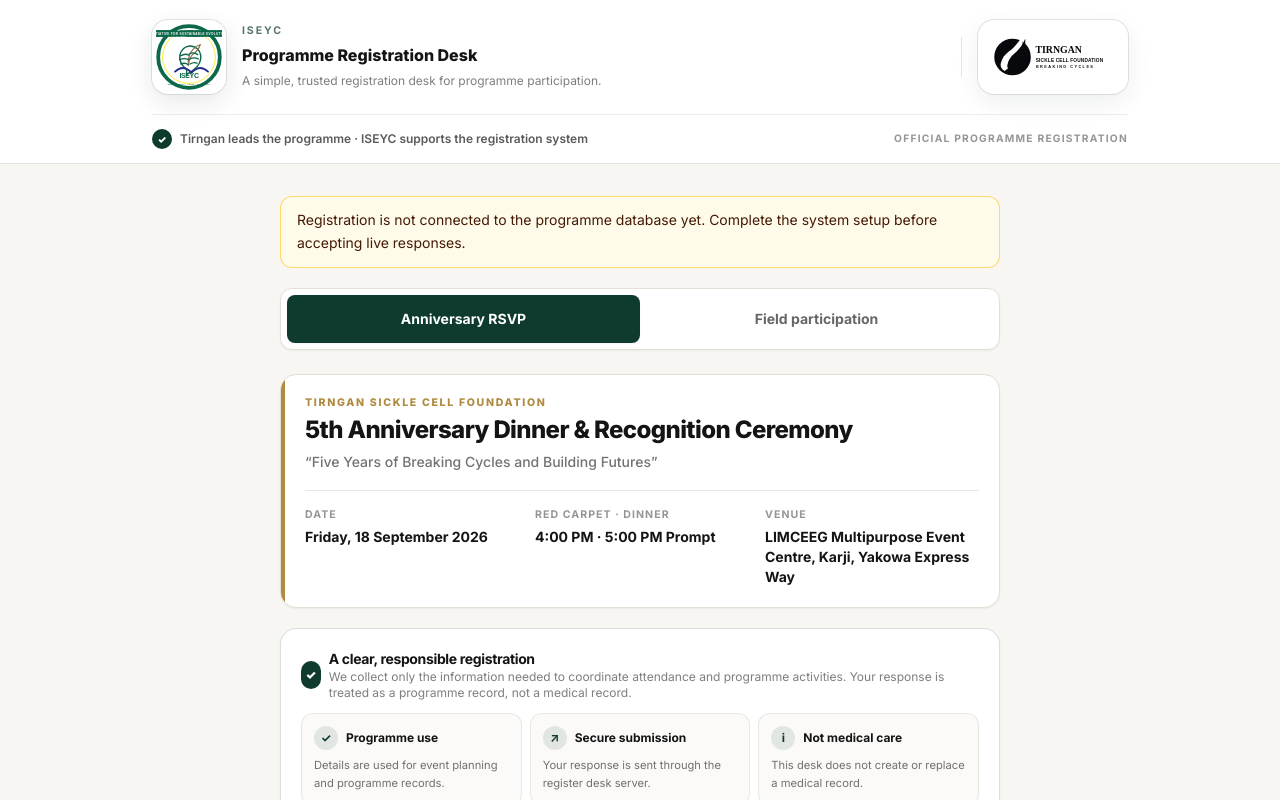
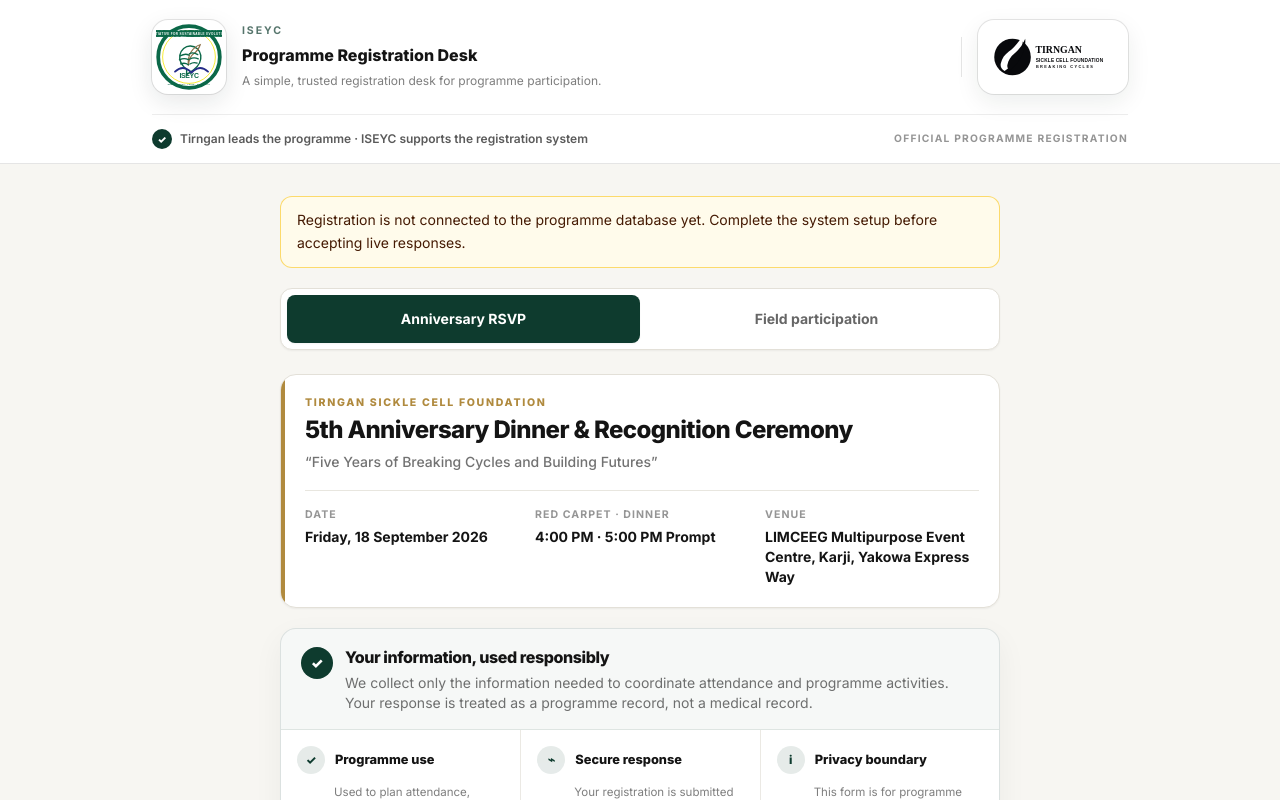
Before and after one commit to mrzulqarnainnadabo/iseyc-field-register-desk, a Next.js app: page / in a window 1280 px wide. Shown: the top 800 px of the page. Built offline with nearby package versions, Linux system fonts and the light colour scheme; no server answers.

Commit message:
refine trust and privacy presentation

```diff
--- a/src/components/TrustStrip.tsx
+++ b/src/components/TrustStrip.tsx
@@ -1,29 +1,31 @@
 import { COPY } from "@/lib/constants";
 
 const trustItems = [
-  { icon: "✓", title: "Programme use", body: "Details are used for event planning and programme records." },
-  { icon: "↗", title: "Secure submission", body: "Your response is sent through the register desk server." },
-  { icon: "i", title: "Not medical care", body: "This desk does not create or replace a medical record." },
+  { icon: "✓", title: "Programme use", body: "Used to plan attendance, seating, recognition and follow-up." },
+  { icon: "⌁", title: "Secure response", body: "Your registration is submitted through the official desk." },
+  { icon: "i", title: "Privacy boundary", body: "This form is for programme records, not clinical or medical records." },
 ];
 
 export function TrustStrip() {
   return (
-    <section aria-label="Registration trust information" className="rounded-2xl border border-desk-green/15 bg-white p-4 shadow-sm sm:p-5">
-      <div className="mb-3 flex items-center gap-2">
-        <span className="flex h-7 w-7 items-center justify-center rounded-full bg-desk-green text-xs font-black text-white" aria-hidden>✓</span>
-        <div>
-          <h2 className="text-sm font-bold text-desk-ink">A clear, responsible registration</h2>
-          <p className="text-xs text-desk-ink/55">{COPY.trustStrip}</p>
+    <section aria-label="Registration information" className="overflow-hidden rounded-2xl border border-desk-green/15 bg-white shadow-[0_10px_30px_rgba(16,34,27,0.05)]">
+      <div className="border-b border-desk-green/10 bg-desk-green/[0.035] px-4 py-4 sm:px-5">
+        <div className="flex items-start gap-3">
+          <span className="mt-0.5 flex h-8 w-8 shrink-0 items-center justify-center rounded-full bg-desk-green text-sm font-black text-white" aria-hidden>✓</span>
+          <div>
+            <h2 className="font-display text-sm font-extrabold tracking-tight text-desk-ink sm:text-base">Your information, used responsibly</h2>
+            <p className="mt-1 max-w-2xl text-xs leading-5 text-desk-ink/60 sm:text-sm">{COPY.trustStrip}</p>
+          </div>
         </div>
       </div>
-      <div className="grid gap-2 sm:grid-cols-3">
+      <div className="grid divide-y divide-desk-line/70 sm:grid-cols-3 sm:divide-x sm:divide-y-0">
         {trustItems.map((item) => (
-          <div key={item.title} className="rounded-xl border border-desk-line/70 bg-desk-paper/55 p-3">
-            <div className="flex items-center gap-2">
-              <span className="flex h-6 w-6 items-center justify-center rounded-full bg-desk-green/10 text-xs font-bold text-desk-green" aria-hidden>{item.icon}</span>
-              <p className="text-xs font-bold text-desk-ink">{item.title}</p>
+          <div key={item.title} className="px-4 py-3.5 sm:px-4 sm:py-4">
+            <div className="flex items-center gap-2.5">
+              <span className="flex h-7 w-7 shrink-0 items-center justify-center rounded-full bg-desk-green/10 text-xs font-extrabold text-desk-green" aria-hidden>{item.icon}</span>
+              <p className="text-xs font-extrabold text-desk-ink sm:text-[0.8rem]">{item.title}</p>
             </div>
-            <p className="mt-1.5 text-[0.7rem] leading-relaxed text-desk-ink/60">{item.body}</p>
+            <p className="mt-2 pl-[37px] text-[0.72rem] leading-5 text-desk-ink/55">{item.body}</p>
           </div>
         ))}
       </div>
```
